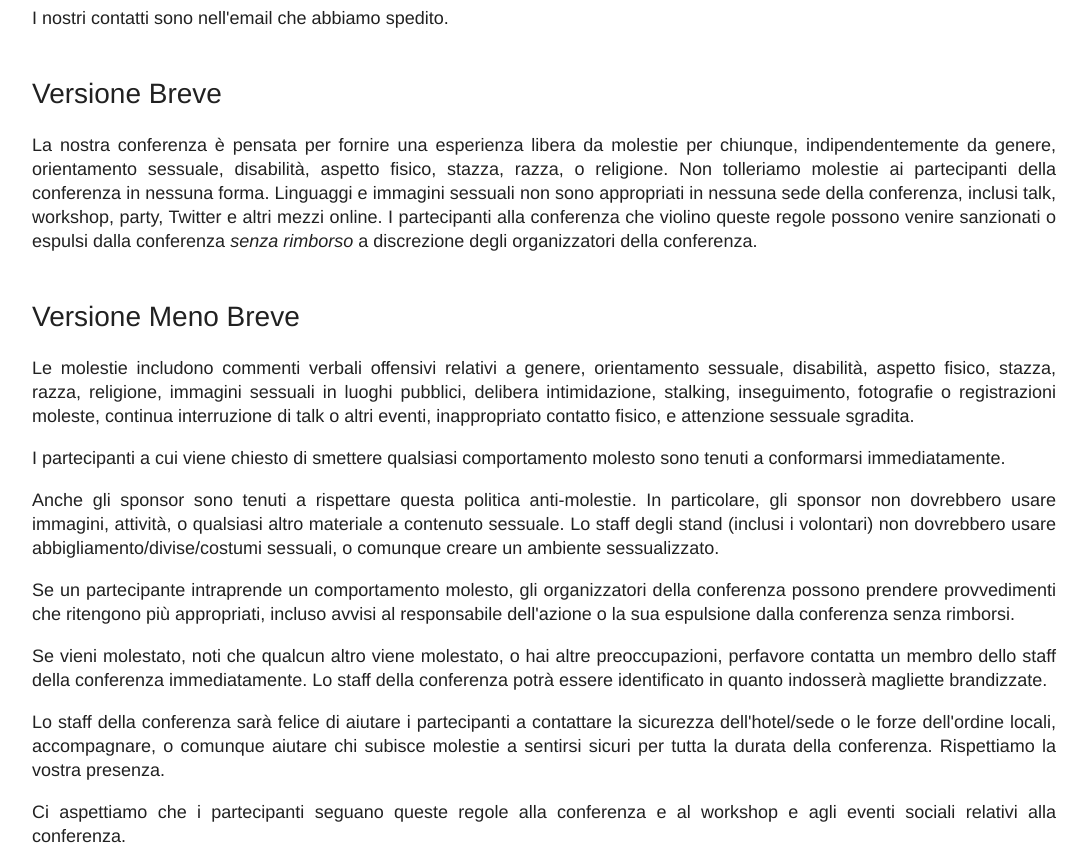
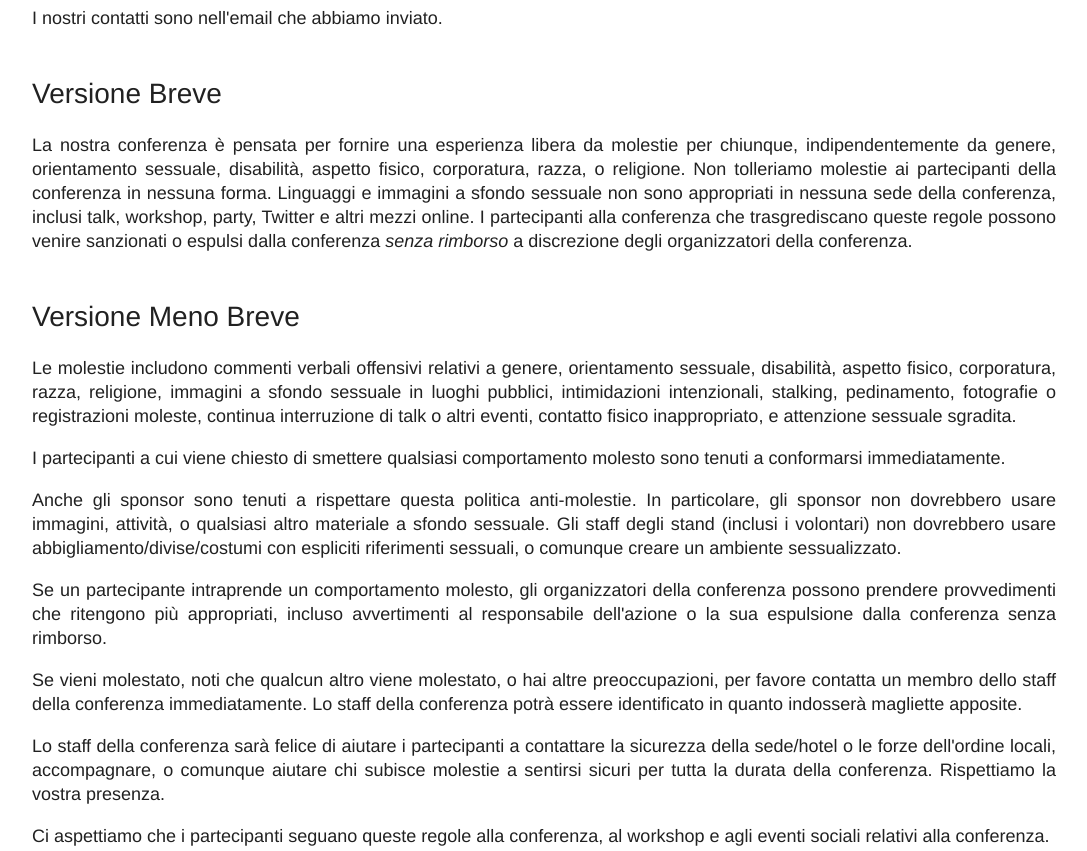
Before and after one commit to confcodeofconduct/confcodeofconduct.com, a plain HTML site: page index-it.html in a window 1280 px wide. Shown: the part 360-1211 px from the top of the page, without its empty margins (96-1183 px from the left). Drawn offline with Linux system fonts and the light colour scheme.

Commit message:
Improved

```diff
--- a/index-it.html
+++ b/index-it.html
@@ -63,32 +63,32 @@ em {
 
 <h2>Hai bisogno di aiuto?</h2>
 
-<p>I nostri contatti sono nell&#39;email che abbiamo spedito.</p>
+<p>I nostri contatti sono nell&#39;email che abbiamo inviato.</p>
 
 <h2>Versione Breve</h2>
 
-<p>La nostra conferenza &egrave; pensata per fornire una esperienza libera da molestie per chiunque, indipendentemente da genere, orientamento sessuale, disabilit&agrave;, aspetto fisico, stazza, razza, o religione. Non tolleriamo molestie ai partecipanti della conferenza in nessuna forma. Linguaggi e immagini sessuali non sono appropriati in nessuna sede della conferenza, inclusi talk, workshop, party, Twitter e altri mezzi online. I partecipanti alla conferenza che violino queste regole possono venire sanzionati o espulsi dalla conferenza <em>senza rimborso</em> a discrezione degli organizzatori della conferenza.</p>
+<p>La nostra conferenza &egrave; pensata per fornire una esperienza libera da molestie per chiunque, indipendentemente da genere, orientamento sessuale, disabilit&agrave;, aspetto fisico, corporatura, razza, o religione. Non tolleriamo molestie ai partecipanti della conferenza in nessuna forma. Linguaggi e immagini a sfondo sessuale non sono appropriati in nessuna sede della conferenza, inclusi talk, workshop, party, Twitter e altri mezzi online. I partecipanti alla conferenza che trasgrediscano queste regole possono venire sanzionati o espulsi dalla conferenza <em>senza rimborso</em> a discrezione degli organizzatori della conferenza.</p>
 
 <h2>Versione Meno Breve</h2>
 
-<p>Le molestie includono commenti verbali offensivi relativi a genere, orientamento sessuale, disabilit&agrave;, aspetto fisico, stazza, razza, religione, immagini sessuali in luoghi pubblici, delibera intimidazione, stalking, inseguimento, fotografie o registrazioni moleste, continua interruzione di talk o altri eventi, inappropriato contatto fisico, e attenzione sessuale sgradita.</p>
+<p>Le molestie includono commenti verbali offensivi relativi a genere, orientamento sessuale, disabilit&agrave;, aspetto fisico, corporatura, razza, religione, immagini a sfondo sessuale in luoghi pubblici, intimidazioni intenzionali, stalking, pedinamento, fotografie o registrazioni moleste, continua interruzione di talk o altri eventi, contatto fisico inappropriato, e attenzione sessuale sgradita.</p>
 
 <p>I partecipanti a cui viene chiesto di smettere qualsiasi comportamento molesto sono tenuti a conformarsi immediatamente.</p>
 
-<p>Anche gli sponsor sono tenuti a rispettare questa politica anti-molestie. In particolare, gli sponsor non dovrebbero usare immagini, attivit&agrave;, o qualsiasi altro materiale a contenuto sessuale. Lo staff degli stand (inclusi i volontari) non dovrebbero usare abbigliamento/divise/costumi sessuali, o comunque creare un ambiente sessualizzato.</p>
+<p>Anche gli sponsor sono tenuti a rispettare questa politica anti-molestie. In particolare, gli sponsor non dovrebbero usare immagini, attivit&agrave;, o qualsiasi altro materiale a sfondo sessuale. Gli staff degli stand (inclusi i volontari) non dovrebbero usare abbigliamento/divise/costumi con espliciti riferimenti sessuali, o comunque creare un ambiente sessualizzato.</p>
 
-<p>Se un partecipante intraprende un comportamento molesto, gli organizzatori della conferenza possono prendere provvedimenti che ritengono pi&ugrave; appropriati, incluso avvisi al responsabile dell&#39;azione o la sua espulsione dalla conferenza senza rimborsi.</p>
+<p>Se un partecipante intraprende un comportamento molesto, gli organizzatori della conferenza possono prendere provvedimenti che ritengono pi&ugrave; appropriati, incluso avvertimenti al responsabile dell&#39;azione o la sua espulsione dalla conferenza senza rimborso.</p>
 
-<p>Se vieni molestato, noti che qualcun altro viene molestato, o hai altre preoccupazioni, perfavore contatta un membro dello staff della conferenza immediatamente. Lo staff della conferenza potr&agrave; essere identificato in quanto indosser&agrave; magliette brandizzate.</p>
+<p>Se vieni molestato, noti che qualcun altro viene molestato, o hai altre preoccupazioni, per favore contatta un membro dello staff della conferenza immediatamente. Lo staff della conferenza potr&agrave; essere identificato in quanto indosser&agrave; magliette apposite.</p>
 
-<p>Lo staff della conferenza sar&agrave; felice di aiutare i partecipanti a contattare la sicurezza dell&#39;hotel/sede o le forze dell&#39;ordine locali, accompagnare, o comunque aiutare chi subisce molestie a sentirsi sicuri per tutta la durata della conferenza. Rispettiamo la vostra presenza.</p>
+<p>Lo staff della conferenza sar&agrave; felice di aiutare i partecipanti a contattare la sicurezza della sede/hotel o le forze dell&#39;ordine locali, accompagnare, o comunque aiutare chi subisce molestie a sentirsi sicuri per tutta la durata della conferenza. Rispettiamo la vostra presenza.</p>
 
-<p>Ci aspettiamo che i partecipanti seguano queste regole alla conferenza e al workshop e agli eventi sociali relativi alla conferenza.</p>
+<p>Ci aspettiamo che i partecipanti seguano queste regole alla conferenza, al workshop e agli eventi sociali relativi alla conferenza.</p>
 
 <div class="footer">
 <p><small><em>Fonte originale e crediti: <a href="http://2012.jsconf.us/#/about">http://2012.jsconf.us/#/about</a><br>
 
-Perfavore aiuta traducendo o migliorando: <a href="https://github.com/leftlogic/confcodeofconduct.com">http://github.com/leftlogic/confcodeofconduct.com</a><br>
+Per favore aiuta traducendo o migliorando: <a href="https://github.com/leftlogic/confcodeofconduct.com">http://github.com/leftlogic/confcodeofconduct.com</a><br>
 
 Questo testo &egrave; disponibile secondo la <a rel="license" href="http://creativecommons.org/licenses/by/3.0/deed.it">licenza Creative Commons Attribuzione 3.0 Unported</a></em></small>
 
```
